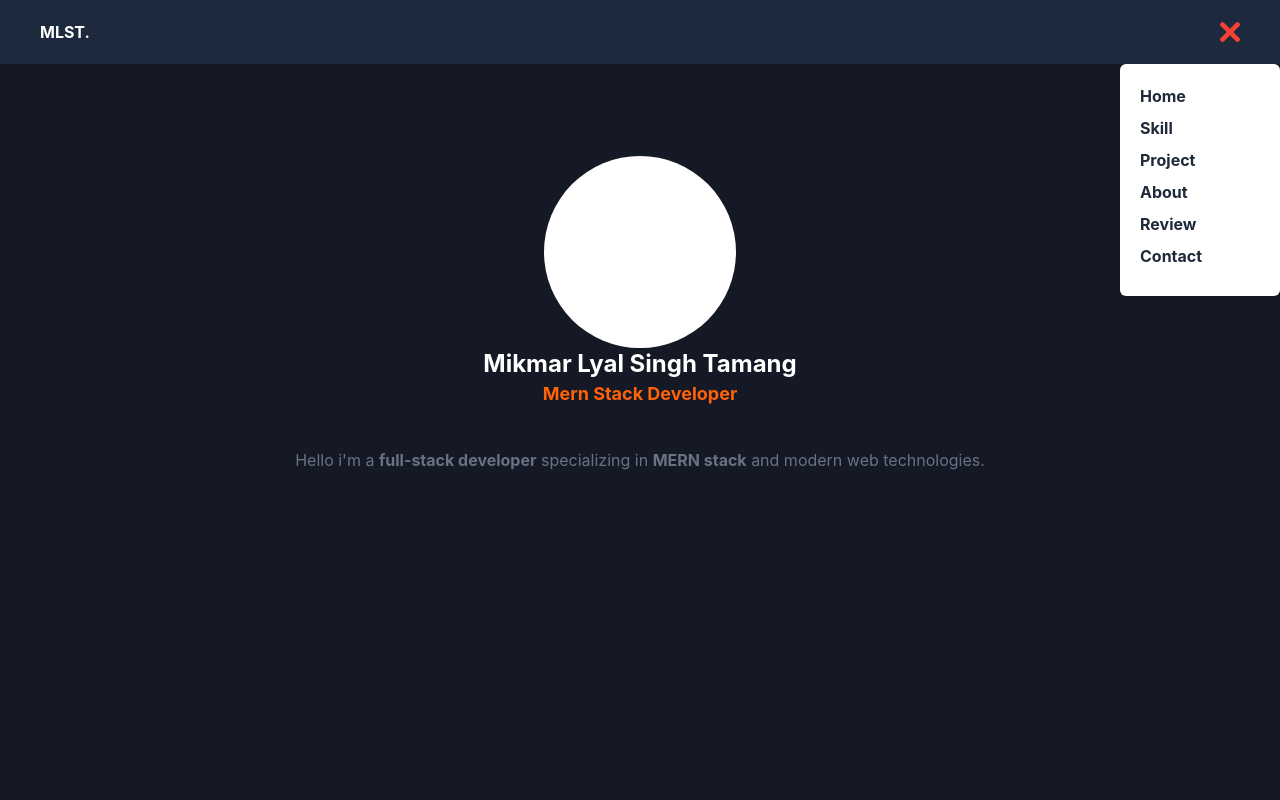
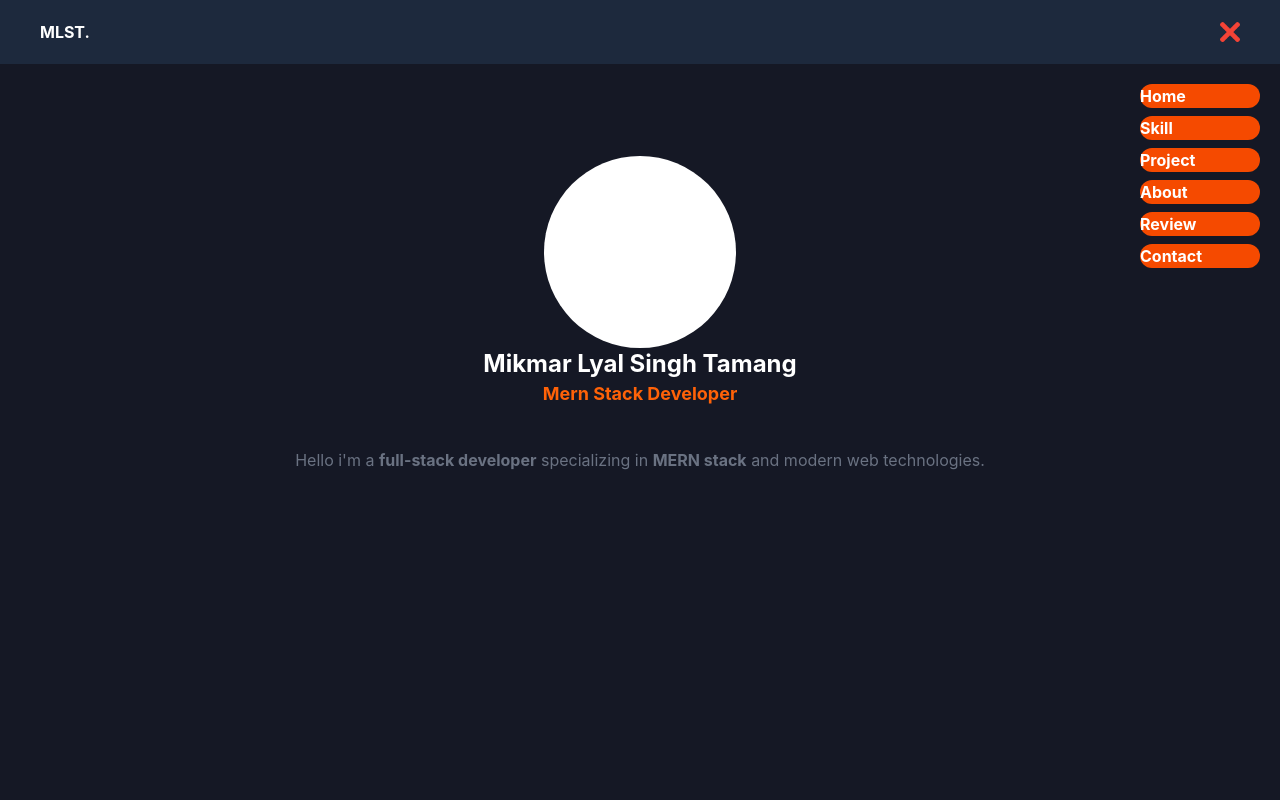
Before and after one commit to Mikmar-Tamang/MLST-Portfolio, a React (Vite) app in the folder frontend/: page / in a window 1280 px wide. Both pictures are taken after a click on the button 1230 px from the left and 32 px from the top of the page. Shown: the top 800 px of the page. Built offline with nearby package versions, Linux system fonts and the light colour scheme; no server answers.

Commit message:
changes design for menu

```diff
--- a/frontend/src/sections/Header.tsx
+++ b/frontend/src/sections/Header.tsx
@@ -18,13 +18,13 @@ function Header() {
       </button>
 
       {isOpen && (
-        <div className="absolute top-16 right-0 w-40 bg-white rounded-md flex font-bold flex-col px-5 py-5">
-          <a href="#hero" className="text-gray-800 mb-2">Home</a>
-          <a href="#skills" className="text-gray-800 mb-2">Skill</a>
-          <a href="#projects" className="text-gray-800 mb-2">Project</a>
-          <a href="#about" className="text-gray-800 mb-2 ">About</a>
-          <a href="#reviews" className="text-gray-800 mb-2 ">Review</a>
-          <a href="#footer" className="text-gray-800 mb-2 ">Contact</a>
+        <div className="absolute top-16 right-0 w-40 rounded-md flex font-bold flex-col px-5 py-5">
+          <a href="#hero" className=" bg-orange-600 rounded-2xl  mb-2">Home</a>
+          <a href="#skills" className=" bg-orange-600 rounded-2xl mb-2">Skill</a>
+          <a href="#projects" className="bg-orange-600 rounded-2xl mb-2">Project</a>
+          <a href="#about" className="bg-orange-600 rounded-2xl mb-2 ">About</a>
+          <a href="#reviews" className="bg-orange-600 rounded-2xl mb-2 ">Review</a>
+          <a href="#footer" className="bg-orange-600 rounded-2xl mb-2 ">Contact</a>
         </div>
       )}
 
```
